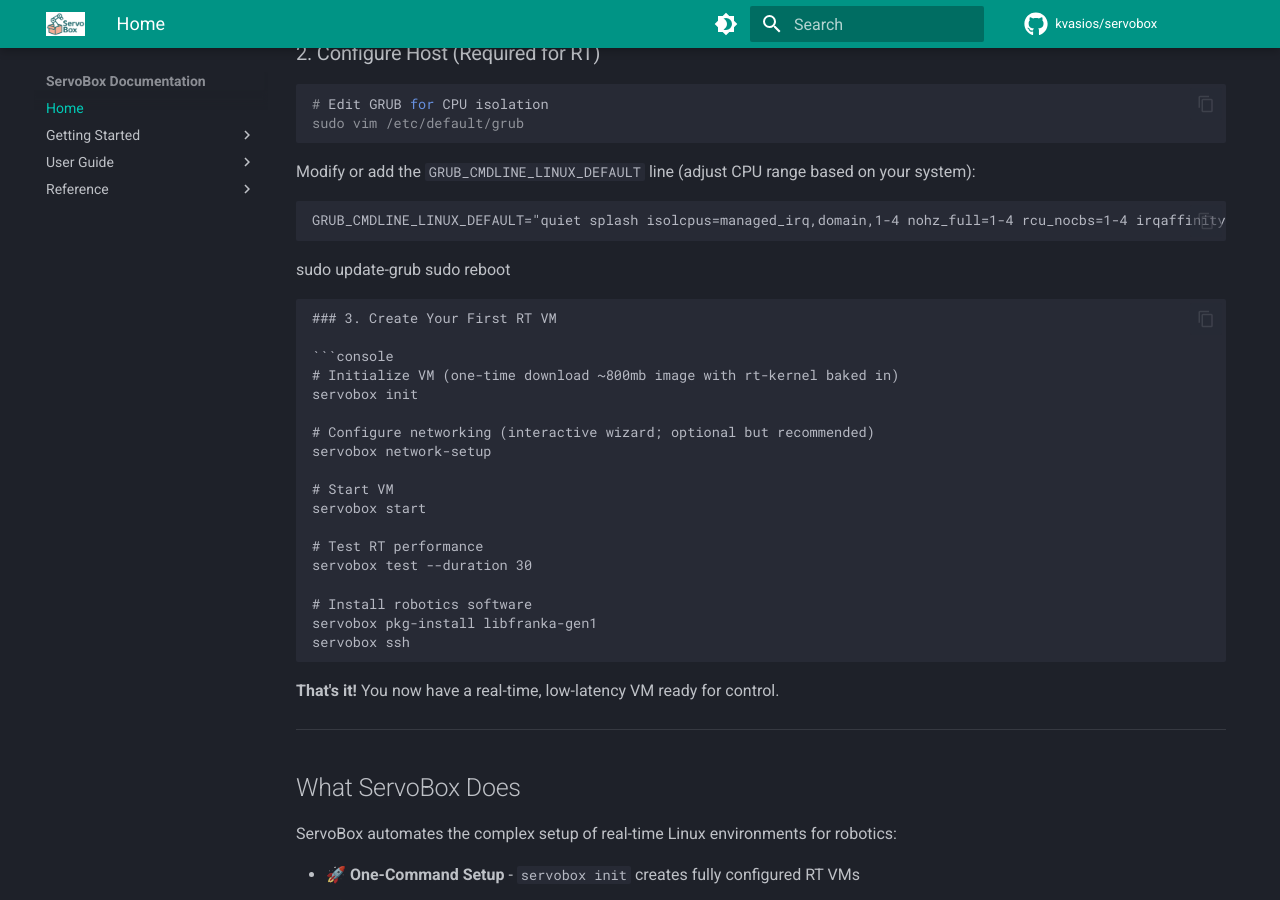
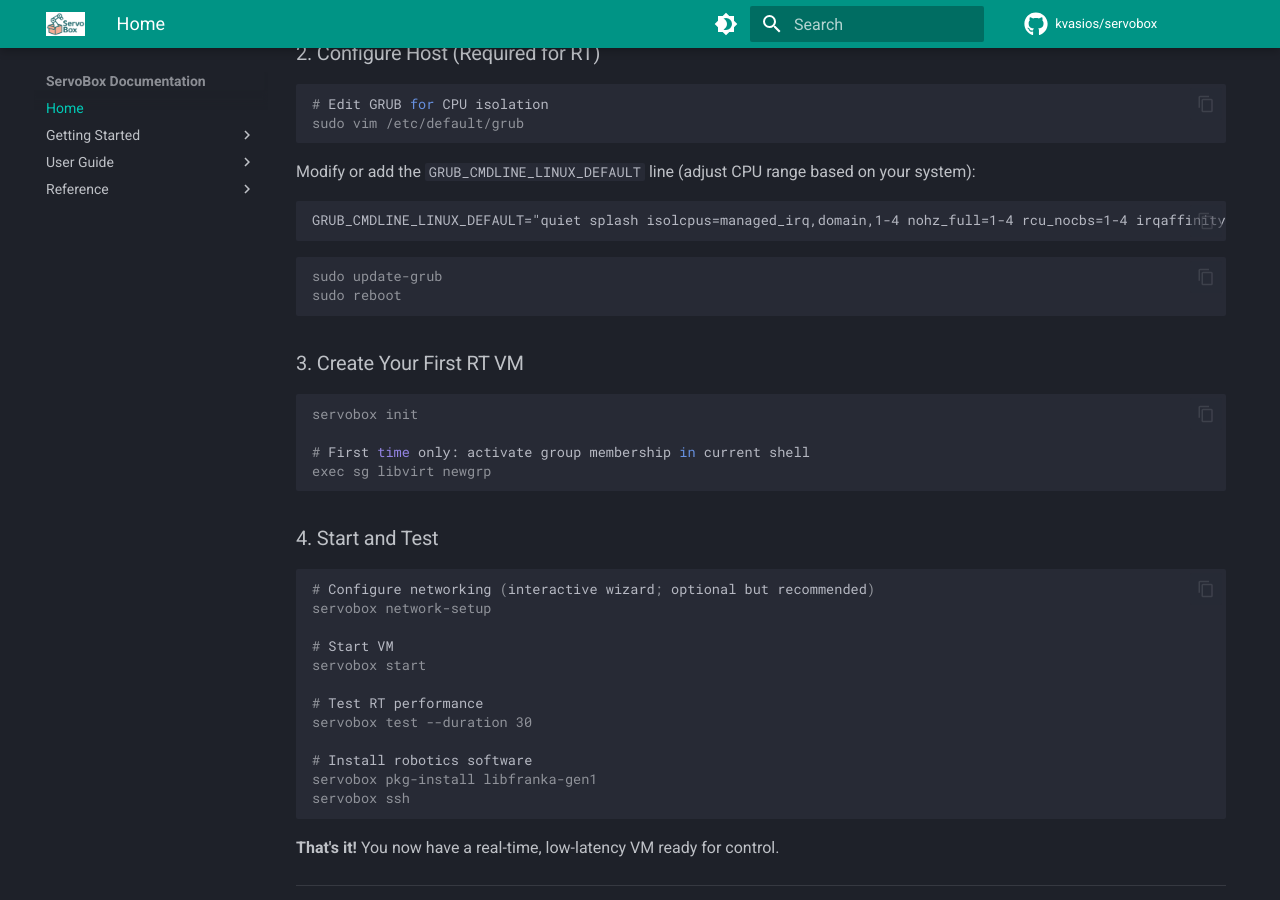
Before and after one commit to kvasios/servobox, an MkDocs documentation site: the page built from docs/content/index.md, in a window 1280 px wide and 900 px high, scrolled down 851 px. Built offline with MkDocs 1.6.1 and Material for MkDocs 9.7.7, drawn with Linux system fonts in a browser that asks for light colours; comment, search, counter and statistics services are not loaded.

Commit message:
Fix group membership activation on fresh install
On fresh Ubuntu installations, group membership changes are not active in
the current shell after 'usermod -aG'. This caused network operations and
VM management to fail during 'servobox init'.

Fixed by:
1. Use sudo for all virsh network operations in ensure_default_network()
2. Update user messaging to recommend 'exec sg libvirt newgrp' for immediate
   group activation in current shell
3. Update all documentation (README, docs) with correct first-time workflow

The init process now completes successfully even without active group
membership, using sudo as needed. Users are instructed to activate their
group membership for subsequent operations.

Tested on fresh Ubuntu 22.04 installation.

````diff
--- a/docs/content/index.md
+++ b/docs/content/index.md
@@ -38,7 +38,7 @@ Modify or add the `GRUB_CMDLINE_LINUX_DEFAULT` line (adjust CPU range based on y
 GRUB_CMDLINE_LINUX_DEFAULT="quiet splash isolcpus=managed_irq,domain,1-4 nohz_full=1-4 rcu_nocbs=1-4 irqaffinity=0"
 ```
 
-
+```console
 sudo update-grub
 sudo reboot
 ```
@@ -46,9 +46,15 @@ sudo reboot
 ### 3. Create Your First RT VM
 
 ```console
-# Initialize VM (one-time download ~800mb image with rt-kernel baked in)
 servobox init
 
+# First time only: activate group membership in current shell
+exec sg libvirt newgrp
+```
+
+### 4. Start and Test
+
+```console
 # Configure networking (interactive wizard; optional but recommended)
 servobox network-setup
 
````
Also changed, not shown: docs/content/getting-started/run.md (+8 -0 lines), README.md, 1 other file.
